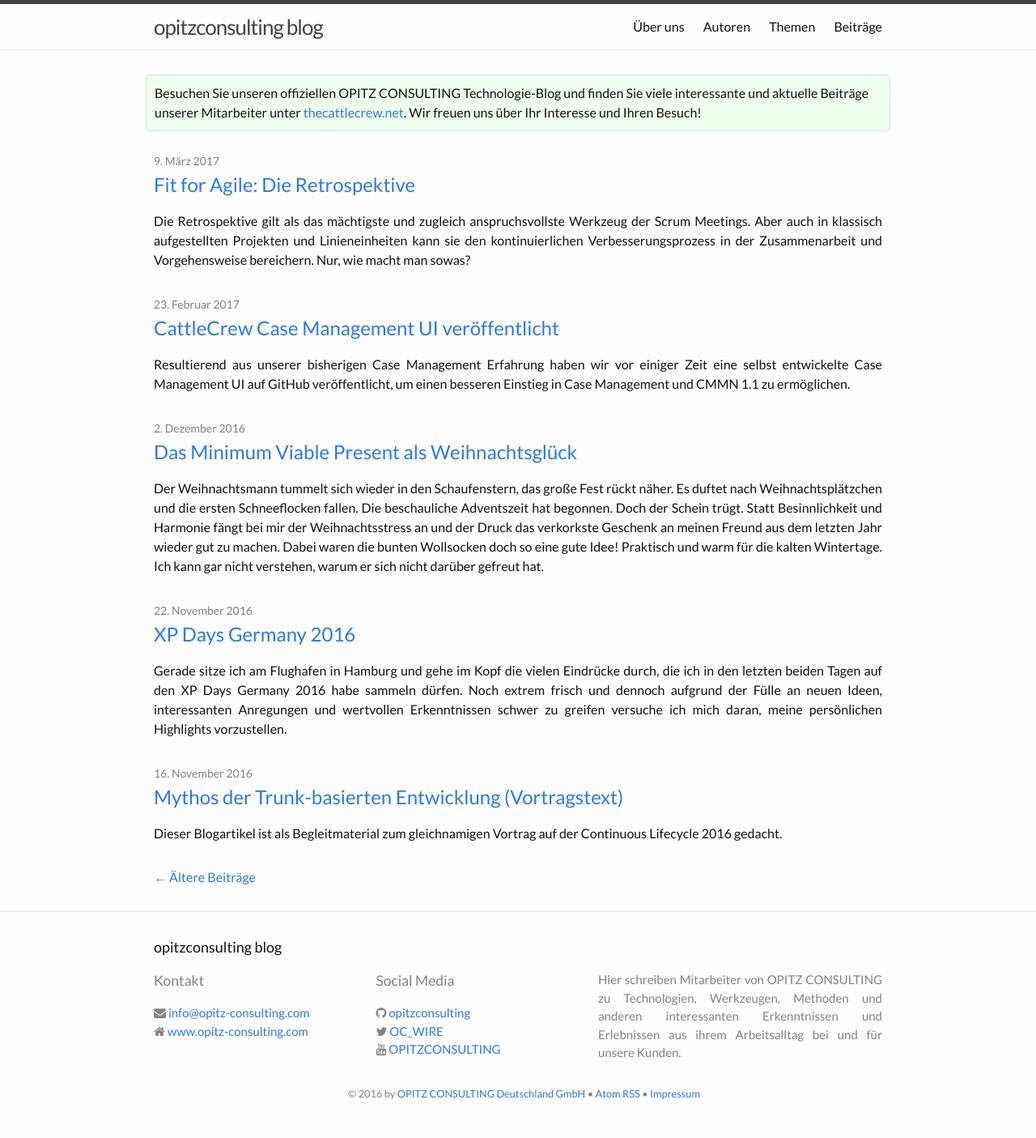
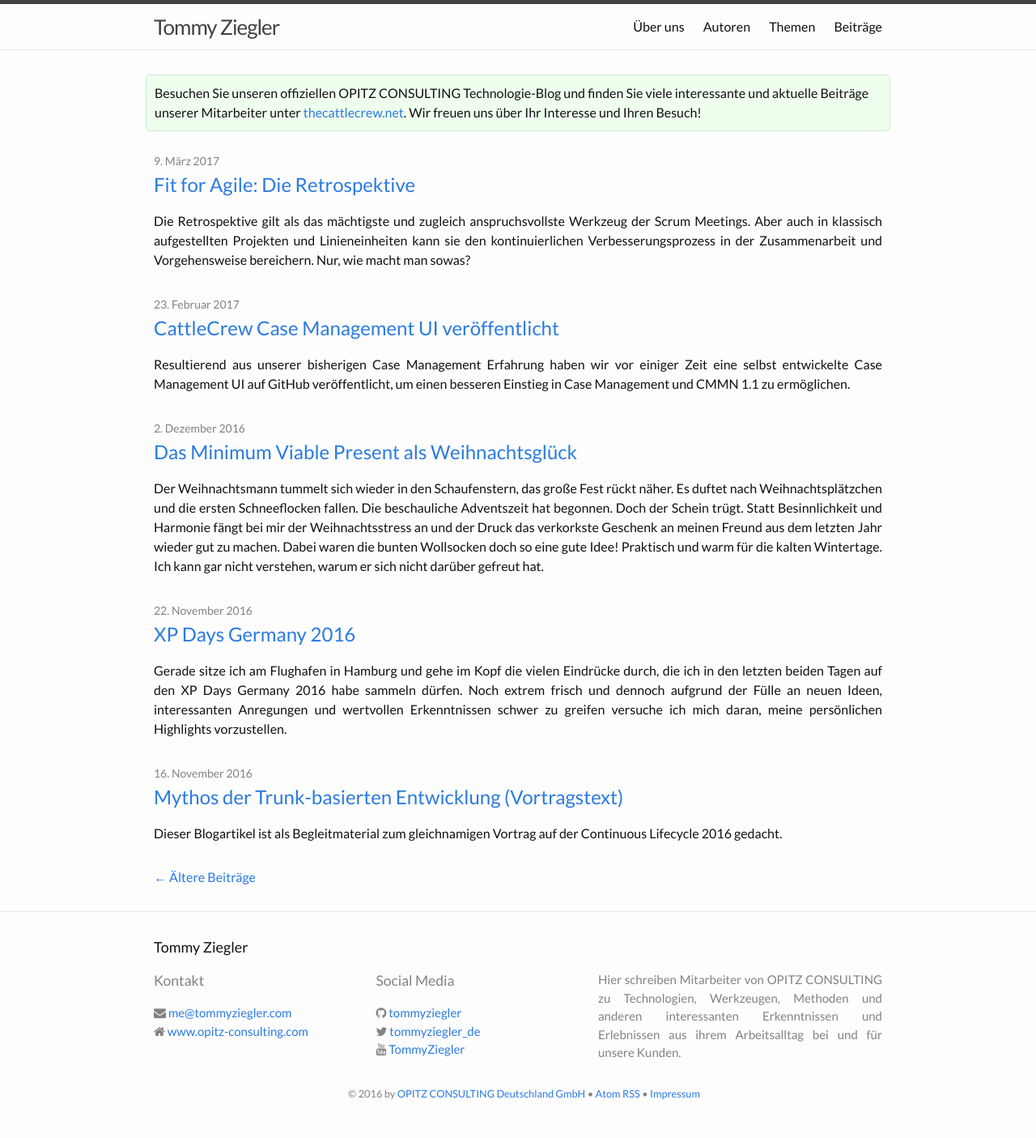
Before and after one commit to tommyziegler/tommyziegler.github.com, a Jekyll site: the page built from index.html, in a window 1280 px wide. Shown: the whole page at 81% size. Built offline with Jekyll 4.4.1, drawn with Linux system fonts in a browser that asks for light colours; nearby versions of some CDN libraries; the list of posts is cut into pages by our own code.

Commit message:
Update _config.yml

```diff
--- a/_config.yml
+++ b/_config.yml
@@ -14,8 +14,8 @@
 #                                                            |___/
 
 # Metadata
-title: opitzconsulting blog
-email: info@opitz-consulting.com
+title: Tommy Ziegler
+email: me@tommyziegler.com
 description: >
   Hier schreiben Mitarbeiter von OPITZ CONSULTING zu Technologien, Werkzeugen,
   Methoden und anderen interessanten Erkenntnissen und Erlebnissen aus ihrem
@@ -23,12 +23,12 @@ description: >
 
 # URL
 baseurl: ""
-url: "http://opitzconsulting.github.io"
+url: "http://tommyziegler.github.io"
 
 # Social Media Links
-twitter_username: OC_WIRE
-github_username: opitzconsulting
-youtube_username: OPITZCONSULTING
+twitter_username: tommyziegler_de
+github_username: tommyziegler
+youtube_username: TommyZiegler
 
 # Google Analytics
 google_analytics_code:
```
